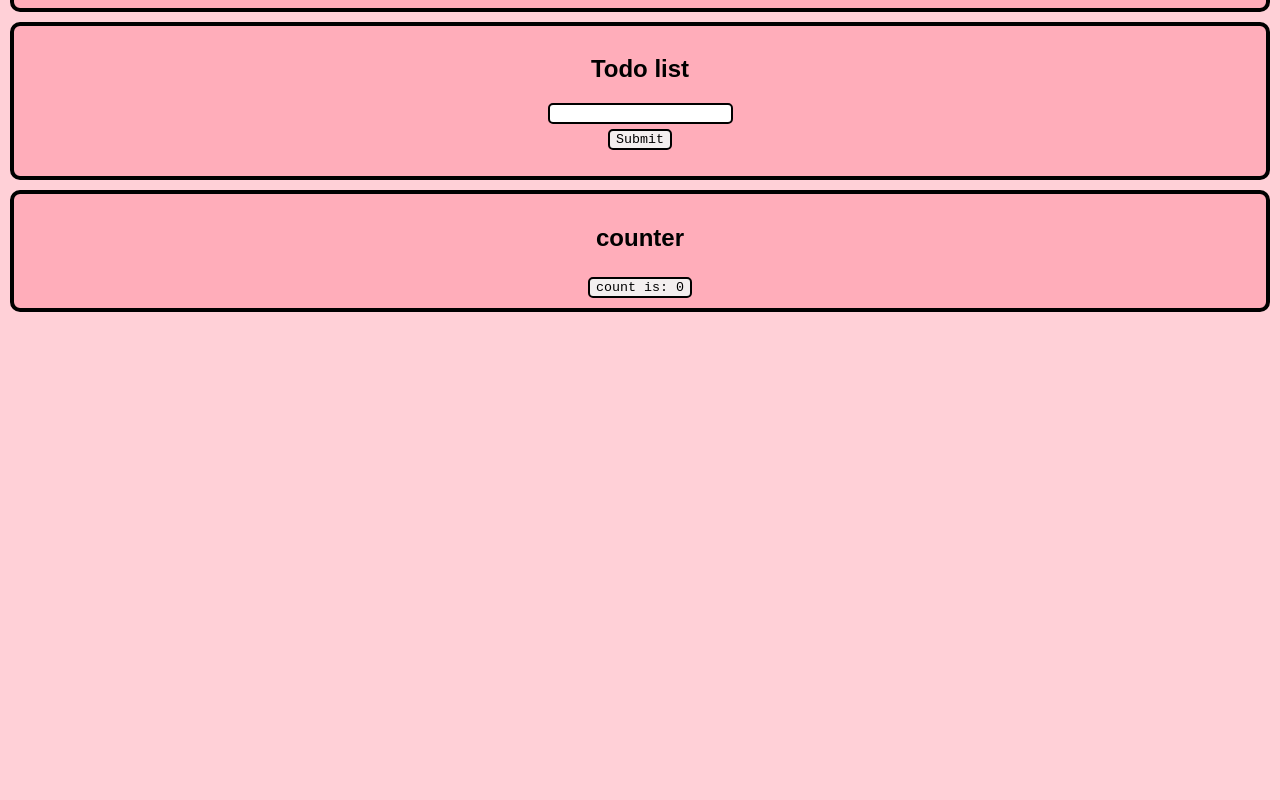
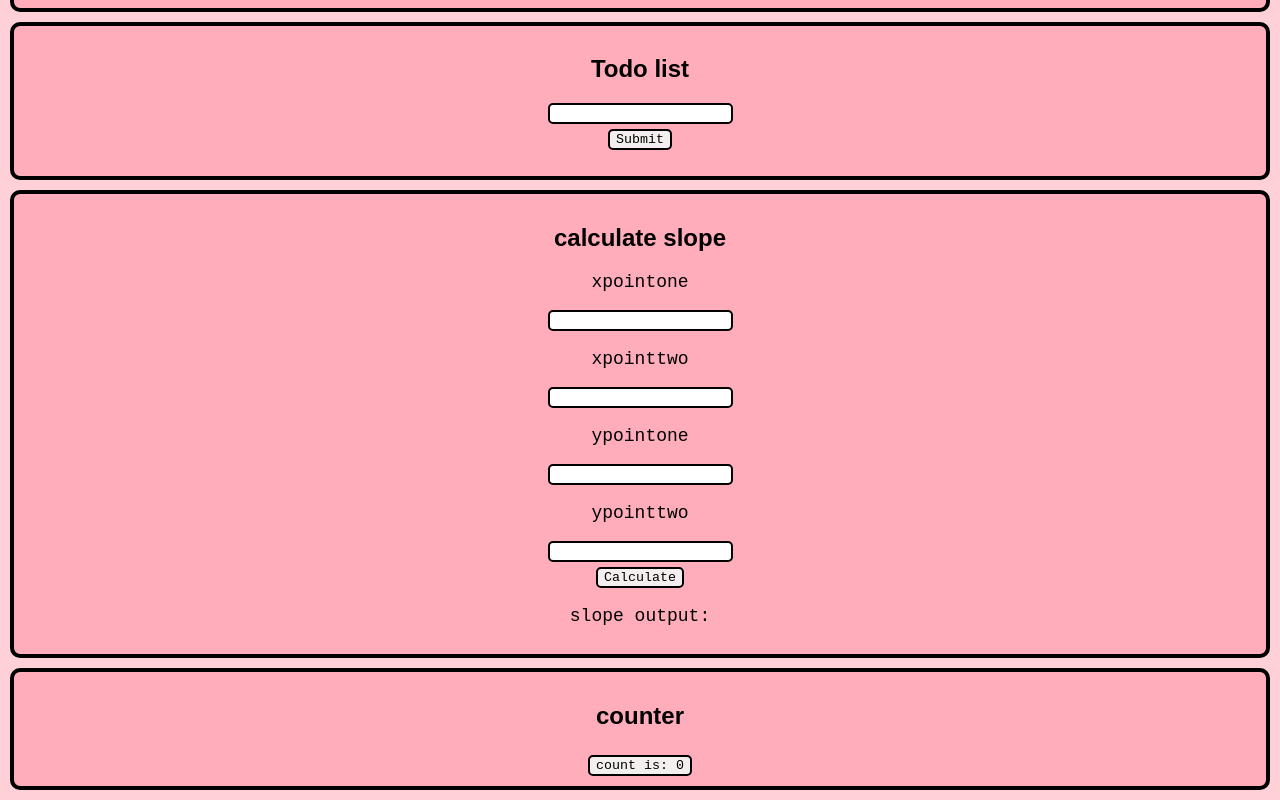
Before and after one commit to ilikepasta1/mywebsite, a plain HTML site: page index.html in a window 1280 px wide. Shown: the part 665-1465 px from the top of the page. Before the commit the page ends 987 px from the top, so only its background shows below. Drawn offline with Linux system fonts and the light colour scheme.

Commit message:
added slope calculator

```diff
--- a/index.html
+++ b/index.html
@@ -50,6 +50,29 @@
         <ul id="todos"></ul>
     </div>
     <div class="typeone">
+        <h2>calculate slope</h2>
+        <p class="nameout">xpointone</p>
+        <div class="centeritem">
+            <input type="text" class="textinput" id="xpointone">
+        </div>
+        <p class="nameout">xpointtwo</p>
+        <div class="centeritem">
+            <input type="text" class="textinput" id="xpointtwo">
+        </div>
+        <p class="nameout">ypointone</p>
+        <div class="centeritem">
+            <input type="text" class="textinput" id="ypointone">
+        </div>
+        <p class="nameout">ypointtwo</p>
+        <div class="centeritem">
+            <input type="text" class="textinput" id="ypointtwo">
+        </div>
+        <div class="centeritem">
+            <button class="submitbutton" id="slopecalcbutton">Calculate</button>
+        </div>
+        <p class="nameout" id="slopeout">slope output: </p>
+    </div>
+    <div class="typeone">
         <h2>counter</h2>
         <div class="centeritem">
             <button class="submitbutton" id="counterbutton">count is: 0</button>
--- a/index.js
+++ b/index.js
@@ -68,3 +68,27 @@ countaddbutton.onclick = function () {
     count++
     countaddbutton.innerHTML = "count is: " + count
 }
+
+const xoneinput = document.getElementById("xpointone")
+const xtwoinput = document.getElementById("xpointtwo")
+const yoneinput = document.getElementById("ypointone")
+const ytwoinput = document.getElementById("ypointtwo")
+const slopecalcbutton = document.getElementById("slopecalcbutton")
+const slopeoutput = document.getElementById("slopeout")
+
+slopecalcbutton.onclick = function () {
+    let xone = xoneinput.value
+    xone = Number(xone)
+
+    let xtwo = xtwoinput.value
+    xtwo = Number(xtwo)
+
+    let yone = yoneinput.value
+    yone = Number(yone)
+
+    let ytwo = ytwoinput.value
+    ytwo = Number(ytwo)
+
+    const output = ytwo - yone / xtwo - xone
+    slopeoutput.innerHTML = "slope output: " + output
+}
```
